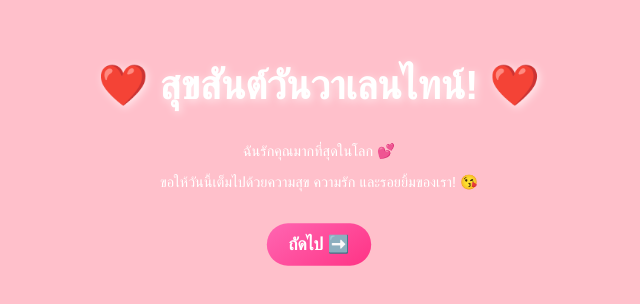
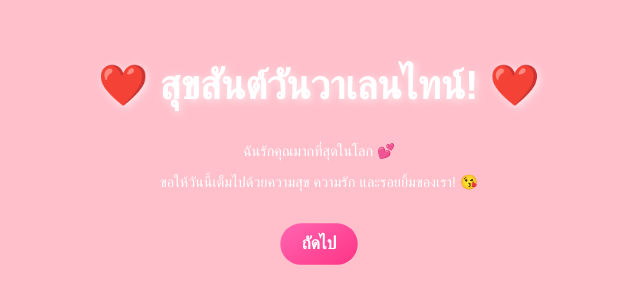
Before and after one commit to kritsasa/heartgame, a plain HTML site: page surprise.html in a window 1280 px wide. Shown: the whole page, without its empty margins (321-961 px from the left). Drawn offline with Linux system fonts and the light colour scheme.

Commit message:
Update surprise.html

```diff
--- a/surprise.html
+++ b/surprise.html
@@ -12,7 +12,7 @@
             <h1>❤️ สุขสันต์วันวาเลนไทน์! ❤️</h1>
             <p>ฉันรักคุณมากที่สุดในโลก 💕</p>
             <p>ขอให้วันนี้เต็มไปด้วยความสุข ความรัก และรอยยิ้มของเรา! 😘</p>
-            <a href="countdown.html" class="next-button">ถัดไป ➡️</a>
+            <a href="countdown.html" class="next-button">ถัดไป</a>
         </div>
     </article>
 </body>
```
